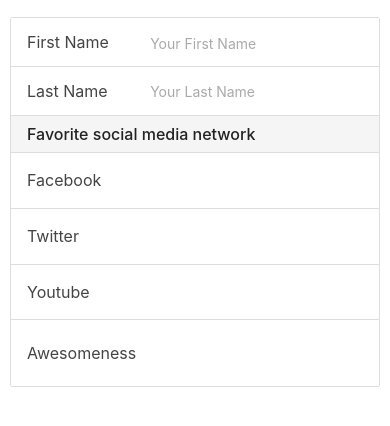
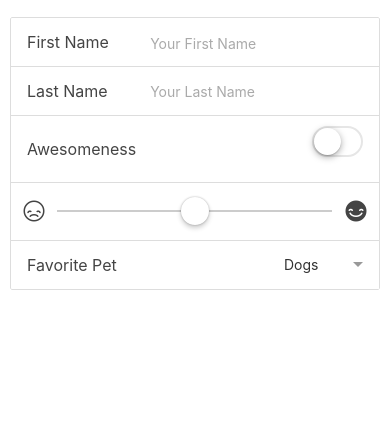
Before and after one commit to zeeeya/AngularJSandIonic, a website: page www/index.html in a window 390 px wide. Shown: the part 170-596 px from the top of the page. Drawn offline with Linux system fonts and the light colour scheme; some packages are replaced by stand-ins of ours; files that its build step writes are made by us from their sources; files whose address does not match are found by name.

Commit message:
Using special form elements

```diff
--- a/www/index.html
+++ b/www/index.html
@@ -61,31 +61,29 @@
       <input type="text" placeholder="Your Last Name">
       </label>
 
-      <div class="item item-divider">Favorite social media network</div>
-
-      <label class="item item-radio">
-        <input type="radio" name="social">
-          <div class="item-content">Facebook</div>
-            <i class="radio-icon ion-social-facebook"></i>
-      </label>
-
-      <label class="item item-radio">
-        <input type="radio" name="social">
-          <div class="item-content">Twitter</div>
-            <i class="radio-icon ion-social-twitter"></i>
-      </label>
-
-      <label class="item item-radio">
-        <input type="radio" name="social">
-          <div class="item-content">Youtube</div>
-            <i class="radio-icon ion-social-youtube"></i>
-      </label>
-
       <div class="item item-toggle">
       <span class="input-label">Awesomeness</span>
       <label class="toggle">
         <input type="checkbox">
+        <div class="track"><div class="handle"></div></div>
       </label>
+      </div>
+
+      <div class="item range range-royal">
+        <i class="icon ion-sad-outline"></i>
+        <input type="range" name="feeling" min="0" max="100" value="50">
+        <i class="icon ion-happy"></i>
+      </div>
+
+      <label class="item item-input item-select">
+        <div class="input-label">Favorite Pet</div>
+        <select>
+          <option>Dogs</option>
+          <option>Cats</option>
+          <option>Llamas</option>
+        </select>
+      </label>
+
 
       </div>
 
```
